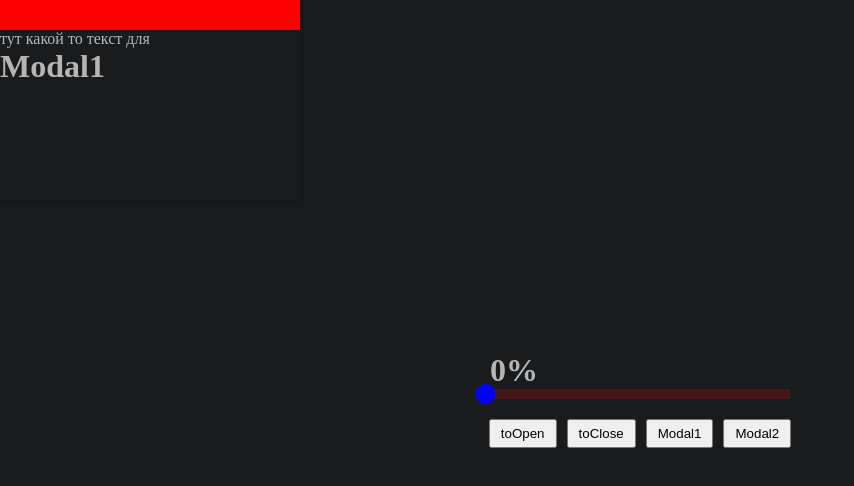
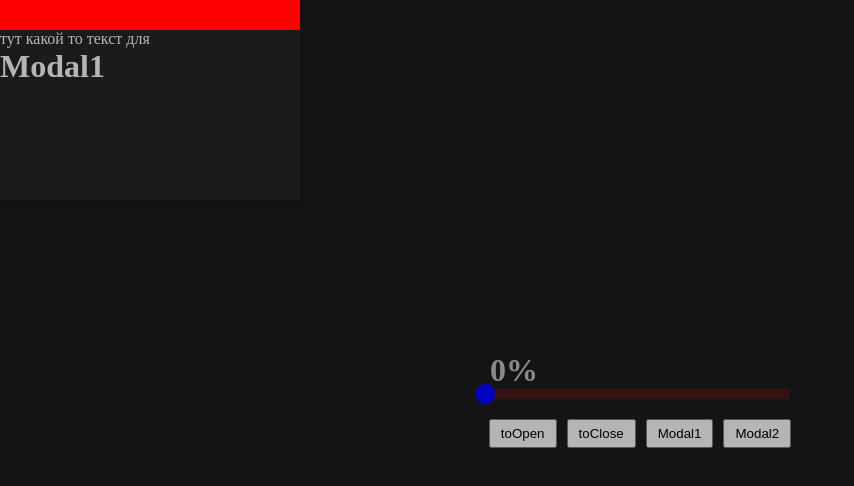
Before and after one commit to TheOnlyFastCoder2/beta_stm, a React (Vite) app: page / in a window 1280 px wide. Both pictures are taken after a click on the button "toOpen". Shown: the top 486 px of the page, without its empty margins (0-854 px from the left). Built offline with nearby package versions, Linux system fonts and the light colour scheme.

Commit message:
add  overlay for Popup

```diff
--- a/src/lib/stm/react/components.tsx
+++ b/src/lib/stm/react/components.tsx
@@ -18,7 +18,7 @@ export function Active<T>({ sg, is, children }: ActiveProps<T>) {
 }
 
 export interface DraggableImpRef {
-  move?: (x: number, y: number) => void;
+  move?: (x: ReactSignal<number>, y: ReactSignal<number>) => void;
   startX?: number
   startY?: number
 }
@@ -34,7 +34,7 @@ export function Draggable({ impRef, children }: DraggableProps) {
   });
 
   const ref = useComputed<HTMLDivElement>(() => {
-    impRef?.current.move?.(store.x.v, store.y.v);
+    impRef?.current.move?.(store.x, store.y);
   });
 
   const onGrabberDown = (e: React.MouseEvent<HTMLDivElement, MouseEvent> | React.TouchEvent<HTMLDivElement>) => {
--- a/src/shared/Draggable/index.tsx
+++ b/src/shared/Draggable/index.tsx
@@ -9,8 +9,8 @@ export default function DraggableTest({ children }:PropsWithChildren) {
   ref.current.move = (x, y) => {
     if (!refEl.current) return;
     const header = refEl.current;
-    header.style.left = `${x}px`;
-    header.style.top = `${y}px`;
+    header.style.left = `${x.v}px`;
+    header.style.top = `${y.v}px`;
   };
 
   return (
--- a/src/shared/Popup/index.tsx
+++ b/src/shared/Popup/index.tsx
@@ -1,4 +1,4 @@
-import { useImperativeHandle, useRef, type PropsWithChildren } from 'react';
+import {useImperativeHandle, useRef, type PropsWithChildren } from 'react';
 import { useSignalStore } from '../../lib/stm/react';
 import $ from './styles.module.css';
 import { Active } from '../../lib/stm/react/components';
@@ -11,26 +11,41 @@ interface ImpRef {
 
 interface Props extends PropsWithChildren {
   impRef: React.RefObject<Partial<ImpRef>>;
+  mode?: 'overlay' | 'normal';
+  delay?: number;
 }
 
-export default function Popup({ impRef, children }: Props) {
+export default function Popup({ impRef, delay = 100, children, mode = 'normal' }: Props) {
+  const refPopup = useRef<HTMLDivElement>(null);
   const { $: st } = useSignalStore({
     isOpen: false,
-  });
-
-  const ref = st.useComputed<HTMLDivElement>(({ current: el }) => {
-    el.style.display = !st.isOpen.v ? 'none' : 'block';
+    timeId: -1,
   });
 
   useImperativeHandle(impRef, () => ({
     toOpen: () => (st.isOpen.v = true),
-    toClose: () => (st.isOpen.v = false),
+    toClose: () => {
+      if (!!~st.timeId.v) return;
+      refPopup.current?.classList.add?.($.remove);
+      st.timeId.v = setTimeout(() => {
+        refPopup.current?.classList.remove?.($.remove);
+        st.timeId.v = -1;
+        st.isOpen.v = false;
+      }, delay);
+    },
   }));
 
+  const handleClickOverlay = (e: React.MouseEvent<HTMLDivElement>) => {
+    e.currentTarget.classList.add($.remove);
+    impRef.current.toClose?.();
+  };
+
   return (
-    <div className={$.Popup} ref={ref}>
-      <div className={$.content}>{children}</div>
-    </div>
+    <Active sg={st.isOpen} is={true}>
+      <div onClick={handleClickOverlay} className={`${$.Popup} ${$[mode]}`} ref={refPopup}>
+        <div onClick={(e) => e.stopPropagation()} className={$.content} children={children} />
+      </div>
+    </Active>
   );
 }
 
@@ -50,7 +65,7 @@ export function ViewerModalWins() {
         <button onClick={() => (st.type.v = 'Modal2')}>Modal2</button>
       </div>
 
-      <Popup impRef={ref}>
+      <Popup impRef={ref} mode="overlay" delay={500}>
         <DraggableTest>
           <Active sg={st.type} is={'Modal1'}>
             <Modal1 />
--- a/src/shared/Popup/styles.module.css
+++ b/src/shared/Popup/styles.module.css
@@ -1,5 +1,41 @@
-.Popup {}
+@starting-style {
+  .Popup {
+    &,
+    .content,
+    &:before {
+      opacity: 0;
+    }
+  }
+}
 
+.Popup {
+  &.overlay {
+    width: 100vw;
+    height: 100vh;
+    z-index: 999;
+    position: fixed;
+    inset: 0;
+    cursor: pointer;
+    transition: opacity 0.5s ease-out;
+    .content {
+      transition: opacity 0.5s ease-out;
+      cursor: default;
+    }
+    &:before {
+      content: '';
+      display: block;
+      position: absolute;
+      width: 100%;
+      height: 100%;
+      transition: opacity 0.5s ease-out;
+      background: #0000003e;
+    }
+  }
+  &.remove {
+    opacity: 0;
+    transition: opacity 0.5s ease-out;
+  }
+}
 
 .Viewer {
   .header {
--- a/src/shared/Slider/index.tsx
+++ b/src/shared/Slider/index.tsx
@@ -21,10 +21,10 @@ export default function Slider() {
   });
 
 
-  grabberRef.current.move = (x: number) => {
+  grabberRef.current.move = (x) => {
     if (!trackRef.current) return;
     const trackWidth = trackRef.current.offsetWidth;
-    const clampedX = Math.max(0, Math.min(trackWidth, x));
+    const clampedX = Math.max(0, Math.min(trackWidth, x.v));
     store.percent.v = +((clampedX / trackWidth) * 100).toFixed(0);
   };
 
```
